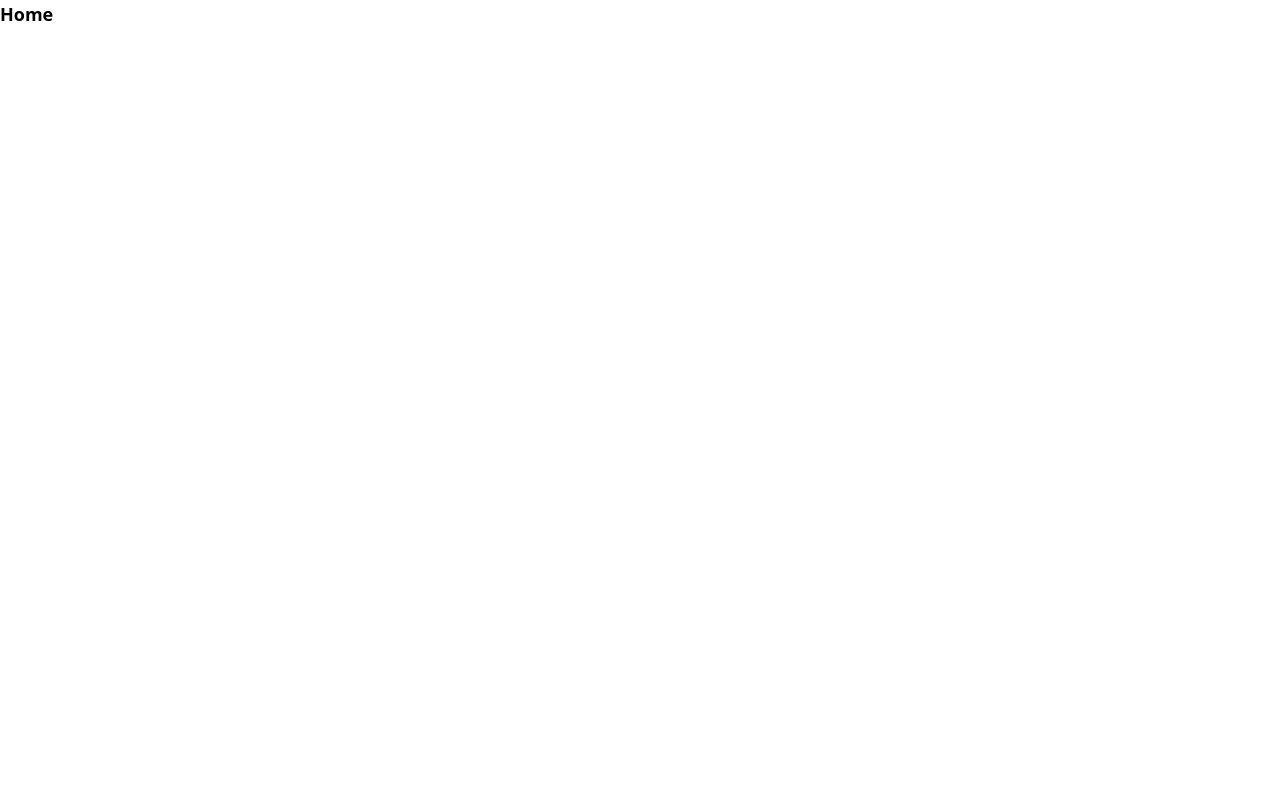
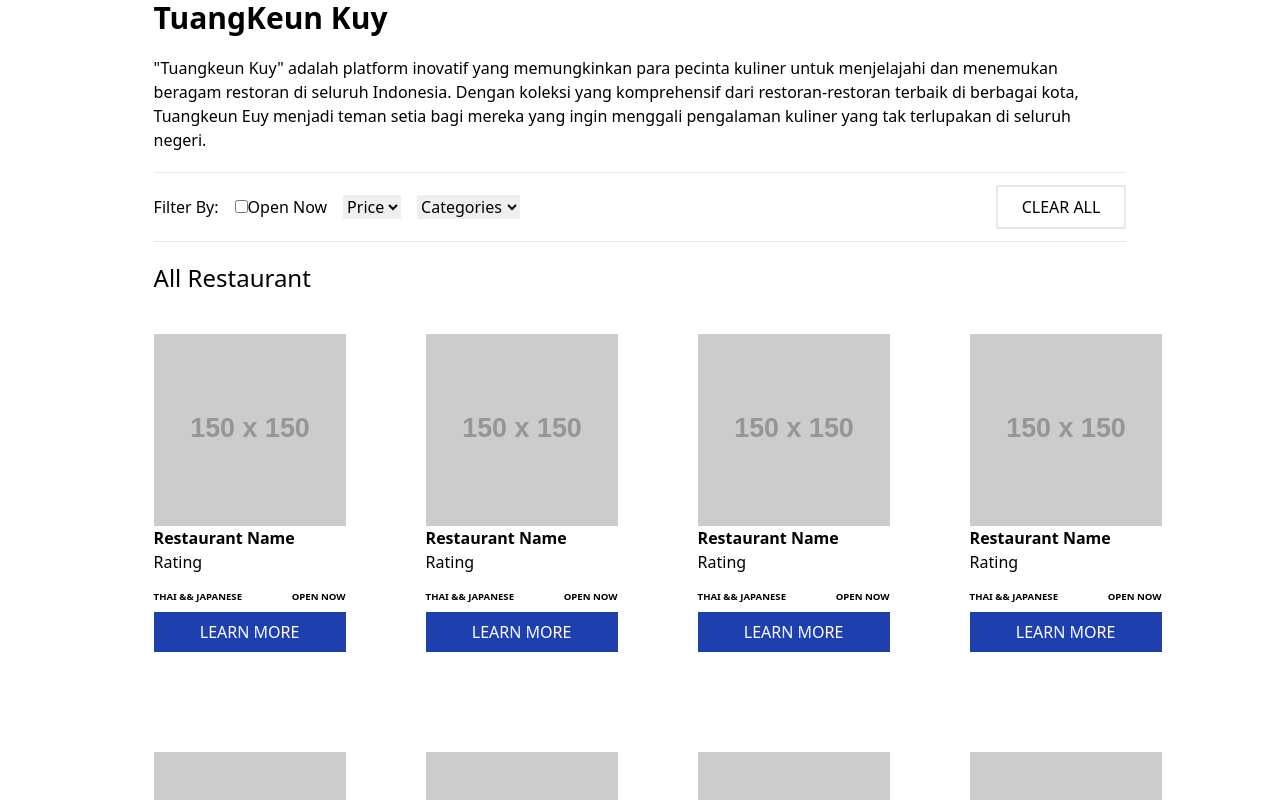
Before and after one commit to falonez/FrontendDevReactjs-FathanMubarok, a React (Vite) app: page / in a window 1280 px wide. Shown: the top 800 px of the page. Built offline with nearby package versions, Linux system fonts and the light colour scheme.

Commit message:
slicing home page

```diff
--- a/pages/Home.tsx
+++ b/pages/Home.tsx
@@ -1,9 +1,49 @@
 import React from 'react'
+import CardRestaurant from '../components/CardRestaurant'
 
 const Home : React.FC = () => {
   return (
     <>
-      <h1 className='text-lg font-semibold'>Home</h1>
+      <div className='mx-[12%] flex flex-col'>
+        <h1 className='text-3xl font-bold'>TuangKeun Kuy</h1>
+        <p className='py-5'>"Tuangkeun Kuy" adalah platform inovatif yang memungkinkan para pecinta kuliner untuk menjelajahi dan menemukan beragam restoran di seluruh Indonesia. Dengan koleksi yang komprehensif dari restoran-restoran terbaik di berbagai kota, Tuangkeun Euy menjadi teman setia bagi mereka yang ingin menggali pengalaman kuliner yang tak terlupakan di seluruh negeri.</p>
+        <hr />
+        <div className='flex flex-row justify-between py-3'>
+          <div className='flex gap-4 items-center'>
+            <p>Filter By:</p>
+            <div>
+              <input type="checkbox" />
+              <label htmlFor="">Open Now</label>
+            </div>
+            <select name="price" id="">
+              <option value="">Price</option>
+              <option value="">$$</option>
+              <option value="">$$$</option>
+              <option value="">$$$$</option>
+            </select>
+            <select name="categories" id="">
+              <option value="">Categories</option>
+              <option value="">Fast Food</option>
+              <option value="">Restaurant</option>
+              <option value="">Cafe</option>
+            </select>
+          </div>
+          <div className='border-2 py-2 px-6 rounded-sm'>CLEAR ALL</div>
+        </div>
+        <hr />
+        <h1 className='py-5 text-2xl'>All Restaurant</h1>
+        <div className='grid grid-cols-[1fr_1fr_1fr_1fr] gap-20'>
+          <CardRestaurant />
+          <CardRestaurant />
+          <CardRestaurant />
+          <CardRestaurant />
+          <CardRestaurant />
+          <CardRestaurant />
+          <CardRestaurant />
+          <CardRestaurant />
+        </div>
+        <div className=' self-center w-auto border-2 border-blue-800 text-blue-800 text-center mt-20 py-4 px-12'>LOAD MORE</div>
+      </div>
     </>
   )
 }
--- a/tailwind.config.js
+++ b/tailwind.config.js
@@ -4,6 +4,7 @@ export default {
     "./index.html",
     "./src/**/*.{js,ts,jsx,tsx}",
     "./pages/**/*.{js,ts,jsx,tsx}",
+    "./components/**/*.{js,ts,jsx,tsx}",
   ],
   theme: {
     extend: {},
```
